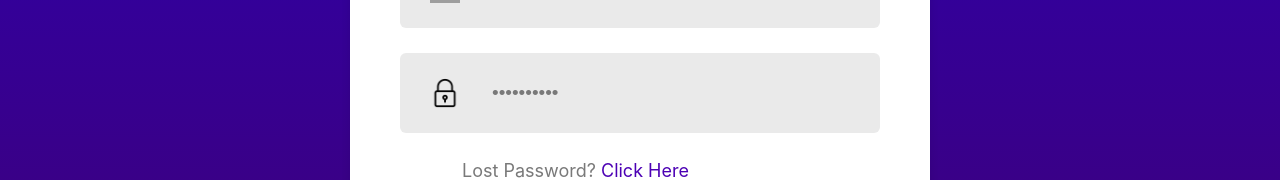
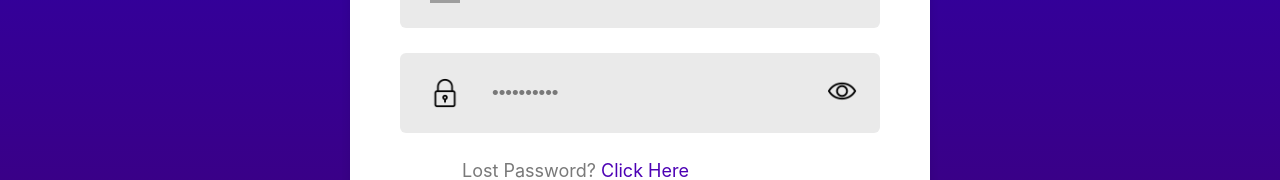
Before and after one commit to Barez001159544/react-auth, a React (Create React App) app: page / in a window 1280 px wide. Shown: the part 326-506 px from the top of the page. Built offline with nearby package versions, Linux system fonts and the light colour scheme; grey boxes are pictures that could not be loaded.

Commit message:
Show and hide button added

```diff
--- a/src/Components/LoginSignUp/LoginSignUp.css
+++ b/src/Components/LoginSignUp/LoginSignUp.css
@@ -51,6 +51,22 @@
 
 .input img {
   margin: 0px 30px;
+  width: 30px;
+  height: 30px;
+}
+
+.input button {
+  border: none;
+  background: transparent;
+  cursor: pointer;
+  width: 60px;
+  height: 60px;
+  padding: 0px;
+  margin: 0px 15px;
+}
+
+.input .show-hide {
+  margin: 0;
   width: 30px;
   height: 30px;
 }
--- a/src/Components/LoginSignUp/LoginSignUp.jsx
+++ b/src/Components/LoginSignUp/LoginSignUp.jsx
@@ -3,11 +3,14 @@ import "./LoginSignUp.css";
 import email_icon from "../Assets/mail.png";
 import user_icon from "../Assets/user.png";
 import password_icon from "../Assets/padlock.png";
+import hide_icon from "../Assets/hide.png";
+import show_icon from "../Assets/show.png";
 import axios from "axios";
 import { ThreeDot } from "react-loading-indicators";
 
 const LoginSignUp = () => {
   const [loading, setLoading] = useState(false);
+  const [showPassword, setShowPassword] = useState(false);
   const [errorMessage, setErrorMessage] = useState("");
   const [email, setEmail] = useState("emilys");
   const [password, setPassword] = useState("emilyspass");
@@ -81,11 +84,21 @@ const LoginSignUp = () => {
         <div className="input">
           <img src={password_icon} alt="" />
           <input
-            type="password"
+            type={showPassword ? "text" : "password"}
             placeholder="Password"
             value={password}
             onChange={(e) => setPassword(e.target.value)}
           />
+          <button
+            type="button"
+            onClick={() => setShowPassword(!showPassword)}
+          >
+            {showPassword ? (
+              <img className="show-hide" src={hide_icon}></img>
+            ) : (
+              <img className="show-hide" src={show_icon}></img>
+            )}
+          </button>
         </div>
       </div>
       <div className="forgot-password">
```
Also changed, not shown: src/Components/Assets/hide.png (added), src/Components/Assets/show.png (added).
